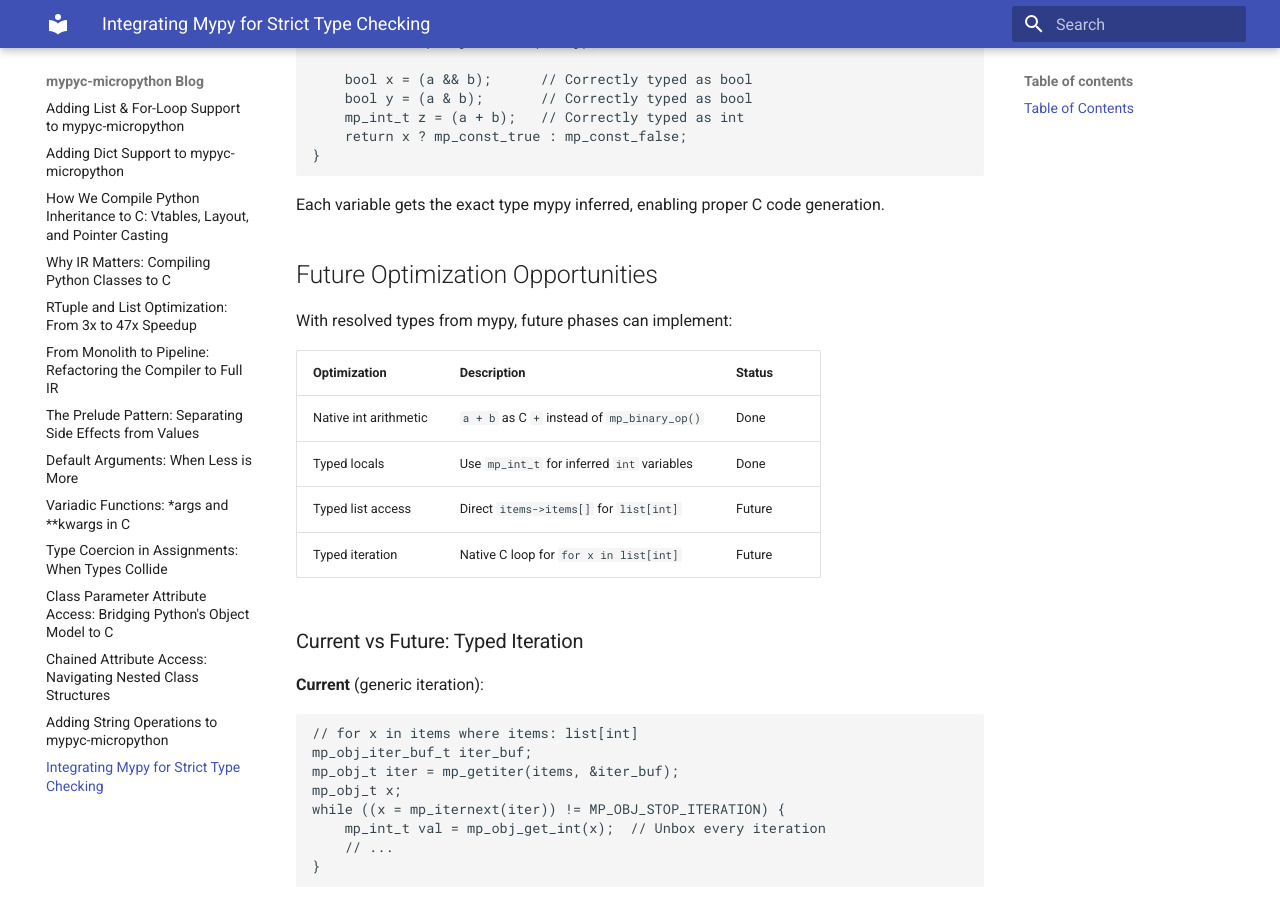
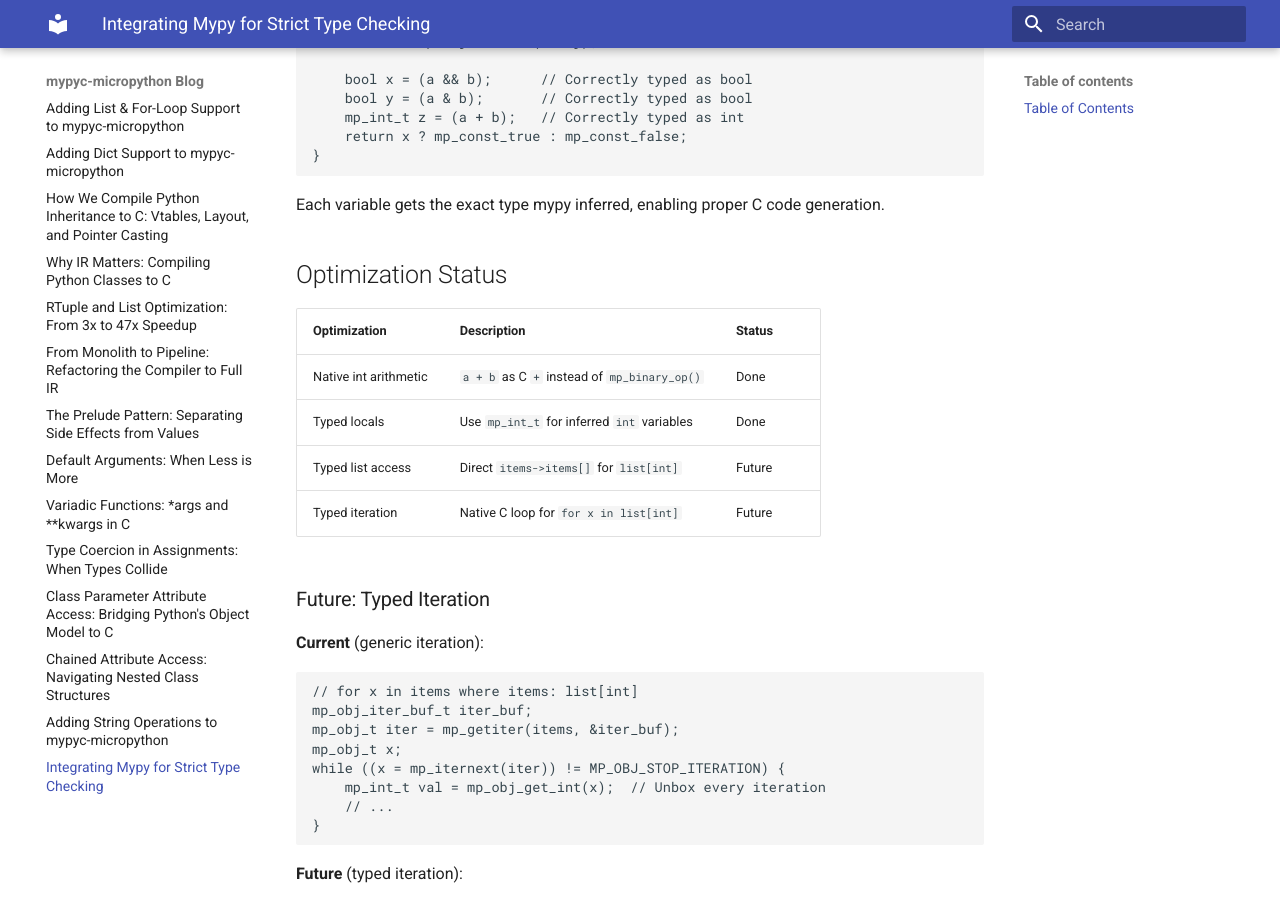
Before and after one commit to anhlt/mypyc-micropython, an MkDocs documentation site: the page built from blogs/14-mypy-type-integration.md, in a window 1280 px wide and 900 px high, scrolled down 11985 px. Built offline with MkDocs 1.6.1 and Material for MkDocs 9.7.7, drawn with Linux system fonts in a browser that asks for light colours.

Commit message:
docs: fix optimization status section title in blog

````diff
--- a/blogs/14-mypy-type-integration.md
+++ b/blogs/14-mypy-type-integration.md
@@ -552,9 +552,7 @@ static mp_obj_t test_module_test_func(mp_obj_t a_obj, mp_obj_t b_obj) {
 
 Each variable gets the exact type mypy inferred, enabling proper C code generation.
 
-## Future Optimization Opportunities
-
-With resolved types from mypy, future phases can implement:
+## Optimization Status
 
 | Optimization | Description | Status |
 |--------------|-------------|--------|
@@ -563,7 +561,7 @@ With resolved types from mypy, future phases can implement:
 | Typed list access | Direct `items->items[]` for `list[int]` | Future |
 | Typed iteration | Native C loop for `for x in list[int]` | Future |
 
-### Current vs Future: Typed Iteration
+### Future: Typed Iteration
 
 **Current** (generic iteration):
 ```c
````
